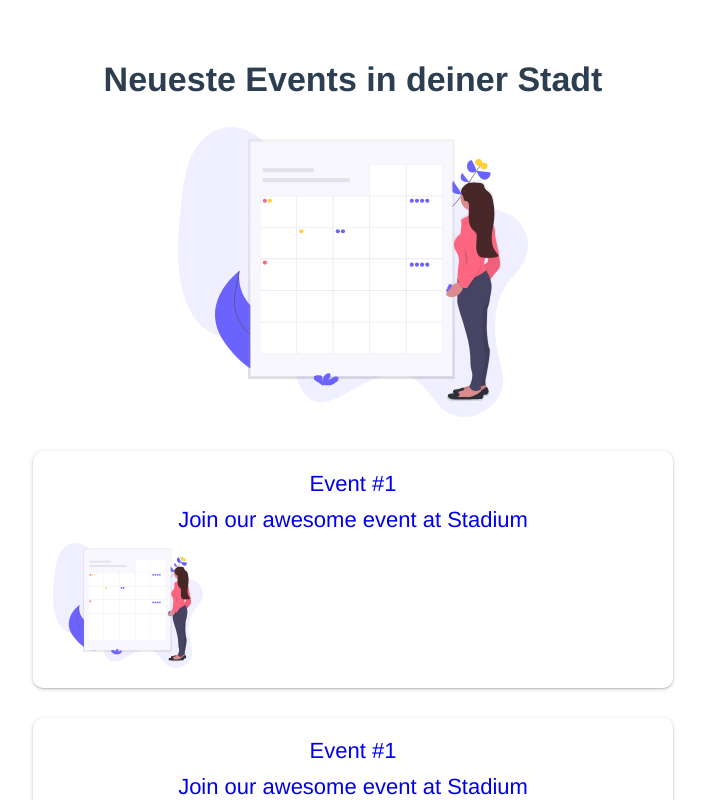
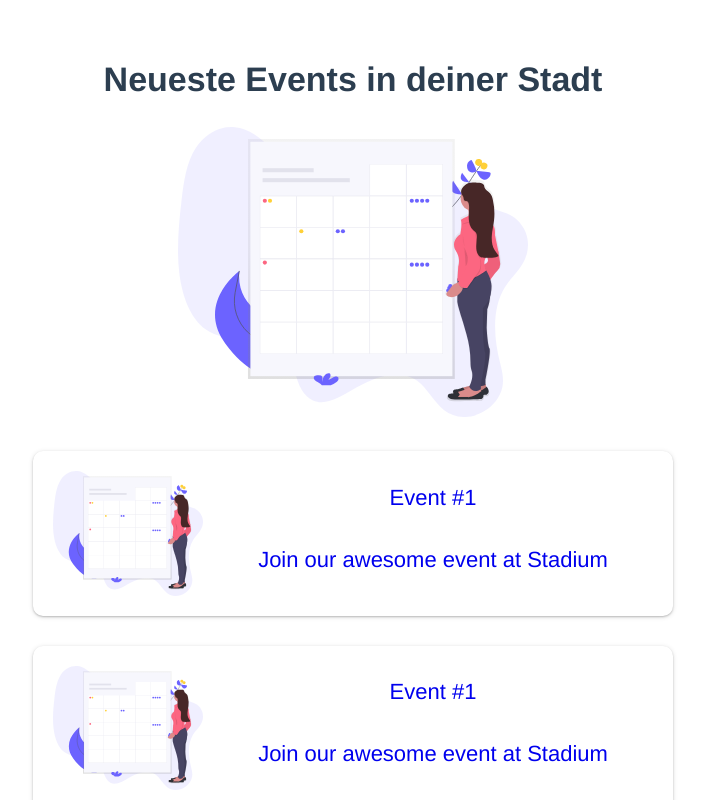
Before and after one commit to christophcar/vue-events, a Vue app: page / in a window 1280 px wide. Shown: the top 800 px of the page, without its empty margins (287-992 px from the left). Built offline with nearby package versions, Linux system fonts and the light colour scheme.

Commit message:
Changed grid layout

```diff
--- a/src/components/CardSingle/CardSingle.scss
+++ b/src/components/CardSingle/CardSingle.scss
@@ -23,20 +23,20 @@
 
   > .card-single-header {
     font-size: 22px;
-    grid-column: 1 / 4;
+    grid-column: 2 / 4;
     grid-row: 1 / 2;
   }
 
   > .card-single-text {
     font-size: 22px;
-    grid-column: 1 / 4;
+    grid-column: 2 / 4;
     grid-row: 2 / 3;
   }
 
   > .card-single-icon {
     font-size: 22px;
     grid-column: 1 / 2;
-    grid-row: 3 / 4;
+    grid-row: 1 / 4;
     max-width: 150px;
     height: auto;
   }
```
